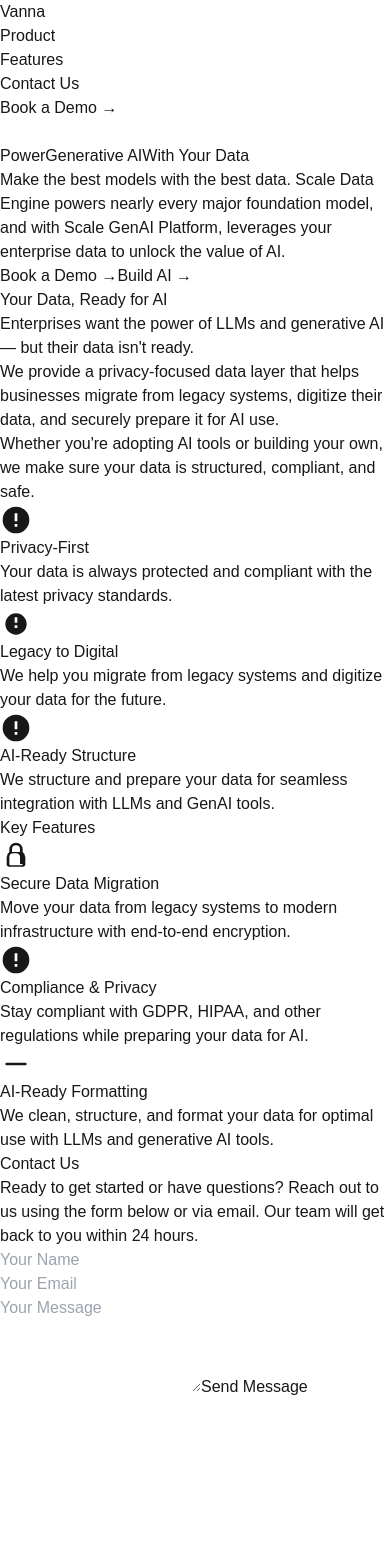
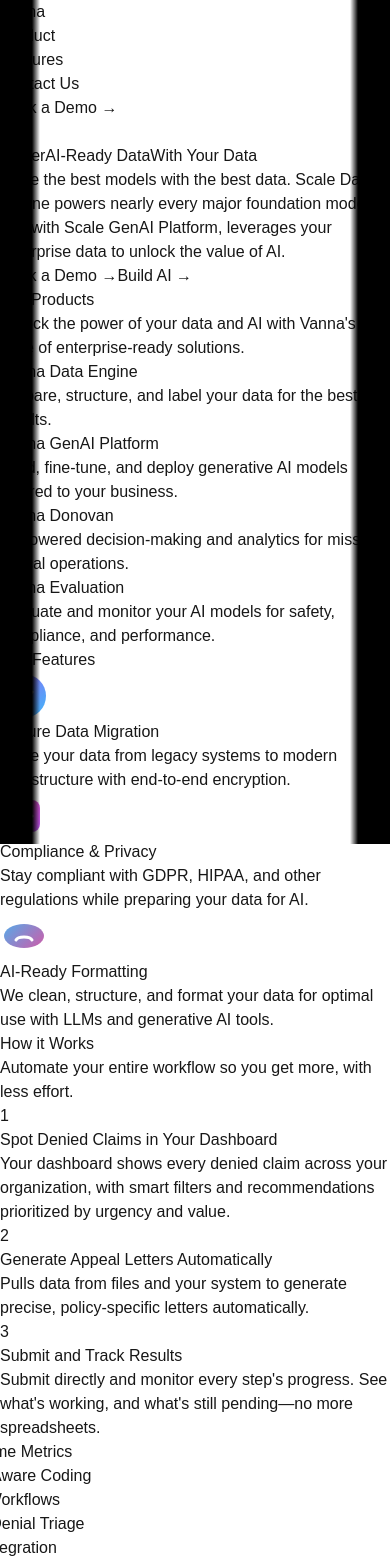
Before and after one commit to ahforoughi/landing-page-AI, a Next.js app: page / in a window 390 px wide. Shown: the top 1563 px of the page. Before the commit the page ends 1399 px from the top, so only its background shows below. Built offline with nearby package versions, Linux system fonts and the light colour scheme.

Commit message:
Add some designs

```diff
--- a/src/app/globals.css
+++ b/src/app/globals.css
@@ -33,3 +33,39 @@
   background-size: 200% 200%;
   animation: gradient-move 3s ease-in-out infinite;
 }
+
+@keyframes marquee {
+  0% { transform: translateX(0); }
+  100% { transform: translateX(-50%); }
+}
+
+.animate-marquee {
+  animation: marquee 20s linear infinite;
+}
+
+@keyframes marquee-reverse {
+  0% { transform: translateX(-50%); }
+  100% { transform: translateX(0); }
+}
+
+.animate-marquee-reverse {
+  animation: marquee-reverse 20s linear infinite;
+}
+
+.marquee-fade {
+  pointer-events: none;
+  position: absolute;
+  top: 0; bottom: 0;
+  width: 40px;
+  z-index: 2;
+}
+
+.marquee-fade-left {
+  left: 0;
+  background: linear-gradient(to right, #000 80%, transparent 100%);
+}
+
+.marquee-fade-right {
+  right: 0;
+  background: linear-gradient(to left, #000 80%, transparent 100%);
+}
--- a/src/app/page.tsx
+++ b/src/app/page.tsx
@@ -9,12 +9,12 @@
   useEffect(() => setMounted(true), []);
 
   // Animated title switching
-  const phrases = ["Enterprise AI", "Generative AI"];
+  const phrases = ["Enterprise AI", "Generative AI", "AI-Ready Data"];
   const [phraseIndex, setPhraseIndex] = useState(0);
   useEffect(() => {
     const interval = setInterval(() => {
       setPhraseIndex((prev) => (prev + 1) % phrases.length);
-    }, 4000);
+    }, 2000);
     return () => clearInterval(interval);
   }, []);
 
@@ -228,63 +228,83 @@
       </section>
 
       {/* Product Section */}
-      <section id="product" className="py-16 sm:py-24 px-4 md:px-0 flex flex-col items-center bg-black">
-        <div className="w-full max-w-4xl mx-auto px-4">
-          <h2 className="text-2xl sm:text-3xl md:text-4xl font-bold mb-6 text-center">Your Data, Ready for AI</h2>
-          <p className="max-w-2xl text-base sm:text-lg text-gray-300 mb-10 text-center mx-auto">
-            Enterprises want the power of LLMs and generative AI — but their data isn&apos;t ready.<br className="hidden sm:block" />
-            We provide a privacy-focused data layer that helps businesses migrate from legacy systems, digitize their data, and securely prepare it for AI use.<br className="hidden sm:block" />
-            Whether you&apos;re adopting AI tools or building your own, we make sure your data is structured, compliant, and safe.
+      <section id="product" className="py-4 sm:py-6 px-4 md:px-0 flex flex-col items-center bg-black">
+        <div className="w-full max-w-7xl mx-auto px-4 text-center">
+          <h2 className="text-3xl md:text-4xl font-bold mb-3">Our Products</h2>
+          <p className="max-w-2xl text-base sm:text-lg text-gray-300 mb-8 mx-auto">
+            Unlock the power of your data and AI with Vanna's suite of enterprise-ready solutions.
           </p>
         </div>
-        <div className="grid grid-cols-1 sm:grid-cols-2 md:grid-cols-3 gap-6 sm:gap-8 w-full max-w-5xl mt-8 px-4">
-          <div className="bg-gray-900 rounded-2xl p-8 flex flex-col items-center shadow-lg border border-gray-800">
-            <div className="bg-gradient-to-tr from-purple-400 to-blue-400 p-3 rounded-full mb-4">
-              <svg width="32" height="32" fill="none" viewBox="0 0 24 24"><path fill="currentColor" d="M12 2a10 10 0 100 20 10 10 0 000-20zm1 15h-2v-2h2v2zm0-4h-2V7h2v6z"/></svg>
-            </div>
-            <h3 className="font-semibold text-xl mb-2">Privacy-First</h3>
-            <p className="text-gray-400 text-center">Your data is always protected and compliant with the latest privacy standards.</p>
+        <div className="grid grid-cols-1 sm:grid-cols-2 md:grid-cols-4 gap-6 w-full max-w-7xl mt-4 px-4">
+          <div className="bg-gray-900 rounded-2xl p-6 flex flex-col items-start shadow-lg border border-gray-800 hover:border-purple-500 transition">
+            <div className="text-xl font-semibold mb-2 text-white">Vanna Data Engine</div>
+            <div className="text-gray-400 text-sm">Prepare, structure, and label your data for the best AI results.</div>
           </div>
-          <div className="bg-gray-900 rounded-2xl p-8 flex flex-col items-center shadow-lg border border-gray-800">
-            <div className="bg-gradient-to-tr from-pink-400 to-purple-400 p-3 rounded-full mb-4">
-              <svg width="32" height="32" fill="none" viewBox="0 0 24 24"><path fill="currentColor" d="M12 4a8 8 0 100 16 8 8 0 000-16zm1 11h-2v-2h2v2zm0-4h-2V7h2v4z"/></svg>
-            </div>
-            <h3 className="font-semibold text-xl mb-2">Legacy to Digital</h3>
-            <p className="text-gray-400 text-center">We help you migrate from legacy systems and digitize your data for the future.</p>
+          <div className="bg-gray-900 rounded-2xl p-6 flex flex-col items-start shadow-lg border border-gray-800 hover:border-pink-500 transition">
+            <div className="text-xl font-semibold mb-2 text-white">Vanna GenAI Platform</div>
+            <div className="text-gray-400 text-sm">Build, fine-tune, and deploy generative AI models tailored to your business.</div>
           </div>
-          <div className="bg-gray-900 rounded-2xl p-8 flex flex-col items-center shadow-lg border border-gray-800">
-            <div className="bg-gradient-to-tr from-blue-400 to-pink-400 p-3 rounded-full mb-4">
-              <svg width="32" height="32" fill="none" viewBox="0 0 24 24"><path fill="currentColor" d="M12 2a10 10 0 100 20 10 10 0 000-20zm1 15h-2v-2h2v2zm0-4h-2V7h2v6z"/></svg>
-            </div>
-            <h3 className="font-semibold text-xl mb-2">AI-Ready Structure</h3>
-            <p className="text-gray-400 text-center">We structure and prepare your data for seamless integration with LLMs and GenAI tools.</p>
+          <div className="bg-gray-900 rounded-2xl p-6 flex flex-col items-start shadow-lg border border-gray-800 hover:border-blue-400 transition">
+            <div className="text-xl font-semibold mb-2 text-white">Vanna Donovan</div>
+            <div className="text-gray-400 text-sm">AI-powered decision-making and analytics for mission-critical operations.</div>
+          </div>
+          <div className="bg-gray-900 rounded-2xl p-6 flex flex-col items-start shadow-lg border border-gray-800 hover:border-cyan-400 transition">
+            <div className="text-xl font-semibold mb-2 text-white">Vanna Evaluation</div>
+            <div className="text-gray-400 text-sm">Evaluate and monitor your AI models for safety, compliance, and performance.</div>
           </div>
         </div>
       </section>
 
       {/* Features Section */}
-      <section id="features" className="py-16 sm:py-24 px-4 md:px-0 flex flex-col items-center bg-black">
-        <div className="w-full max-w-4xl mx-auto px-4">
+      <section id="features" className="py-12 sm:py-16   px-4 md:px-0 flex flex-col items-center bg-black">
+        <div className="w-full max-w-7xl mx-auto px-4">
           <h2 className="text-2xl sm:text-3xl md:text-4xl font-bold mb-6 text-center">Key Features</h2>
         </div>
-        <div className="grid grid-cols-1 sm:grid-cols-2 md:grid-cols-3 gap-6 sm:gap-8 w-full max-w-5xl mt-8 px-4">
+        <div className="grid grid-cols-1 sm:grid-cols-2 md:grid-cols-3 gap-6 sm:gap-8 w-full max-w-7xl mt-8 px-4">
           <div className="bg-gray-900 rounded-2xl p-8 flex flex-col items-center shadow-lg border border-gray-800">
-            <div className="bg-gradient-to-tr from-purple-400 to-blue-400 p-3 rounded-full mb-4">
-              <svg width="32" height="32" fill="none" viewBox="0 0 24 24"><path fill="currentColor" d="M17 9V7a5 5 0 00-10 0v2a5 5 0 00-2 4v5a2 2 0 002 2h10a2 2 0 002-2v-5a5 5 0 00-2-4zm-8-2a3 3 0 016 0v2H9V7zm8 11a1 1 0 01-1 1H8a1 1 0 01-1-1v-5a3 3 0 013-3h2a3 3 0 013 3v5z"/></svg>
+            <div className="mb-4">
+              <svg width="48" height="48" viewBox="0 0 48 48" fill="none">
+                <circle cx="24" cy="24" r="22" fill="url(#feat1)" />
+                <defs>
+                  <linearGradient id="feat1" x1="0" y1="0" x2="48" y2="48" gradientUnits="userSpaceOnUse">
+                    <stop stop-color="#a855f7" />
+                    <stop offset="1" stop-color="#38bdf8" />
+                  </linearGradient>
+                </defs>
+                <path d="M16 24l6 6 10-10" stroke="#fff" strokeWidth="3" strokeLinecap="round" strokeLinejoin="round"/>
+              </svg>
             </div>
             <h3 className="font-semibold text-xl mb-2">Secure Data Migration</h3>
             <p className="text-gray-400 text-center">Move your data from legacy systems to modern infrastructure with end-to-end encryption.</p>
           </div>
           <div className="bg-gray-900 rounded-2xl p-8 flex flex-col items-center shadow-lg border border-gray-800">
-            <div className="bg-gradient-to-tr from-pink-400 to-purple-400 p-3 rounded-full mb-4">
-              <svg width="32" height="32" fill="none" viewBox="0 0 24 24"><path fill="currentColor" d="M12 2a10 10 0 100 20 10 10 0 000-20zm1 15h-2v-2h2v2zm0-4h-2V7h2v6z"/></svg>
+            <div className="mb-4">
+              <svg width="48" height="48" viewBox="0 0 48 48" fill="none">
+                <rect x="8" y="8" width="32" height="32" rx="8" fill="url(#feat2)" />
+                <defs>
+                  <linearGradient id="feat2" x1="0" y1="0" x2="48" y2="48" gradientUnits="userSpaceOnUse">
+                    <stop stop-color="#ec4899" />
+                    <stop offset="1" stop-color="#a855f7" />
+                  </linearGradient>
+                </defs>
+                <path d="M16 24h16M24 16v16" stroke="#fff" strokeWidth="3" strokeLinecap="round"/>
+              </svg>
             </div>
             <h3 className="font-semibold text-xl mb-2">Compliance & Privacy</h3>
             <p className="text-gray-400 text-center">Stay compliant with GDPR, HIPAA, and other regulations while preparing your data for AI.</p>
           </div>
           <div className="bg-gray-900 rounded-2xl p-8 flex flex-col items-center shadow-lg border border-gray-800">
-            <div className="bg-gradient-to-tr from-blue-400 to-pink-400 p-3 rounded-full mb-4">
-              <svg width="32" height="32" fill="none" viewBox="0 0 24 24"><path fill="currentColor" d="M19 11H5a1 1 0 000 2h14a1 1 0 000-2z"/></svg>
+            <div className="mb-4">
+              <svg width="48" height="48" viewBox="0 0 48 48" fill="none">
+                <ellipse cx="24" cy="24" rx="20" ry="12" fill="url(#feat3)" />
+                <defs>
+                  <linearGradient id="feat3" x1="0" y1="0" x2="48" y2="48" gradientUnits="userSpaceOnUse">
+                    <stop stop-color="#38bdf8" />
+                    <stop offset="1" stop-color="#ec4899" />
+                  </linearGradient>
+                </defs>
+                <path d="M16 28c2-4 14-4 16 0" stroke="#fff" strokeWidth="3" strokeLinecap="round"/>
+              </svg>
             </div>
             <h3 className="font-semibold text-xl mb-2">AI-Ready Formatting</h3>
             <p className="text-gray-400 text-center">We clean, structure, and format your data for optimal use with LLMs and generative AI tools.</p>
@@ -292,19 +312,79 @@
         </div>
       </section>
 
-      {/* Contact Us Section */}
-      <section id="contact" className="py-16 sm:py-24 px-4 md:px-0 flex flex-col items-center bg-black">
-        <div className="w-full max-w-4xl mx-auto px-4">
-          <h2 className="text-2xl sm:text-3xl md:text-4xl font-bold mb-6 text-center">Contact Us</h2>
-          <p className="max-w-2xl text-base sm:text-lg text-gray-300 mb-8 text-center mx-auto">Ready to get started or have questions? Reach out to us using the form below or via email. Our team will get back to you within 24 hours.</p>
+      {/* How it Works Section */}
+      <section className="w-full max-w-7xl mx-auto px-4 py-12">
+        <div className="mb-8">
+          <h2 className="text-3xl md:text-4xl font-bold text-white mb-2">How it Works</h2>
+          <p className="text-lg text-gray-300">Automate your entire workflow so you get more, with less effort.</p>
         </div>
-        <form className="w-full max-w-md flex flex-col gap-4 bg-gray-900 p-6 sm:p-8 rounded-2xl border border-gray-800 shadow-lg mx-4">
-          <input type="text" placeholder="Your Name" className="w-full px-4 py-2 rounded bg-gray-800 border border-gray-700 text-white focus:outline-none" />
-          <input type="email" placeholder="Your Email" className="w-full px-4 py-2 rounded bg-gray-800 border border-gray-700 text-white focus:outline-none" />
-          <textarea placeholder="Your Message" rows={4} className="w-full px-4 py-2 rounded bg-gray-800 border border-gray-700 text-white focus:outline-none" />
-          <button type="submit" className="w-full bg-gradient-to-r from-purple-400 via-pink-400 to-blue-400 text-white rounded-full px-6 py-3 font-semibold text-base hover:opacity-90 transition">Send Message</button>
-        </form>
+        <div className="bg-[#18141c] rounded-2xl shadow-xl flex flex-col md:flex-row divide-y md:divide-y-0 md:divide-x divide-gray-800 overflow-hidden">
+          {/* Step 1 */}
+          <div className="flex-1 p-8 flex flex-col items-start">
+            <div className="w-10 h-10 flex items-center justify-center rounded-full bg-gradient-to-tr from-purple-500 via-pink-400 to-blue-400 text-white font-bold text-lg mb-4">1</div>
+            <h3 className="text-xl font-semibold text-white mb-2">Spot Denied Claims in Your Dashboard</h3>
+            <p className="text-gray-400">Your dashboard shows every denied claim across your organization, with smart filters and recommendations prioritized by urgency and value.</p>
+          </div>
+          {/* Step 2 */}
+          <div className="flex-1 p-8 flex flex-col items-start">
+            <div className="w-10 h-10 flex items-center justify-center rounded-full bg-gradient-to-tr from-pink-400 via-purple-500 to-blue-400 text-white font-bold text-lg mb-4">2</div>
+            <h3 className="text-xl font-semibold text-white mb-2">Generate Appeal Letters Automatically</h3>
+            <p className="text-gray-400">Pulls data from files and your system to generate precise, policy-specific letters automatically.</p>
+          </div>
+          {/* Step 3 */}
+          <div className="flex-1 p-8 flex flex-col items-start">
+            <div className="w-10 h-10 flex items-center justify-center rounded-full bg-gradient-to-tr from-blue-400 via-purple-500 to-pink-400 text-white font-bold text-lg mb-4">3</div>
+            <h3 className="text-xl font-semibold text-white mb-2">Submit and Track Results</h3>
+            <p className="text-gray-400">Submit directly and monitor every step's progress. See what's working, and what's still pending—no more spreadsheets.</p>
+          </div>
+        </div>
       </section>
+
+      {/* Feature Marquee Section */}
+      <div className="relative w-full overflow-x-hidden py-8 bg-black">
+        {/* Gradient overlays */}
+        <div className="marquee-fade marquee-fade-left" />
+        <div className="marquee-fade marquee-fade-right" />
+        {/* Row 1: left to right, seamless loop */}
+        <div className="animate-marquee flex gap-4 w-max mb-4">
+          {[
+            "Real-Time Metrics", "Policy-Aware Coding", "Team Workflows", "Smart Denial Triage",
+            "EHR Integration", "Revenue Insights", "Insurance Sync", "AI-Generated Appeals"
+          ].concat([
+            "Real-Time Metrics", "Policy-Aware Coding", "Team Workflows", "Smart Denial Triage",
+            "EHR Integration", "Revenue Insights", "Insurance Sync", "AI-Generated Appeals"
+          ]).map((feature, idx) => (
+            <div
+              key={idx}
+              className="px-6 py-3 rounded-full bg-gray-800 text-white font-semibold shadow text-base whitespace-nowrap"
+            >
+              {feature}
+            </div>
+          ))}
+        </div>
+        {/* Row 2: right to left, seamless loop */}
+        <div className="animate-marquee-reverse flex gap-4 w-max">
+          {[
+            "Smart Denial Triage", "Team Workflows", "Policy-Aware Coding", "Real-Time Metrics",
+            "AI-Generated Appeals", "Insurance Sync", "Revenue Insights", "EHR Integration"
+          ].concat([
+            "Smart Denial Triage", "Team Workflows", "Policy-Aware Coding", "Real-Time Metrics",
+            "AI-Generated Appeals", "Insurance Sync", "Revenue Insights", "EHR Integration"
+          ]).map((feature, idx) => (
+            <div
+              key={idx}
+              className="px-6 py-3 rounded-full bg-gray-800 text-white font-semibold shadow text-base whitespace-nowrap"
+            >
+              {feature}
+            </div>
+          ))}
+        </div>
+      </div>
+
+      <footer className="w-full bg-black text-gray-400 py-6 flex flex-col items-center border-t border-gray-800 mt-8">
+        <div className="text-lg font-bold text-white mb-1">Vanna</div>
+        <div className="text-sm">&copy; {new Date().getFullYear()} Vanna. All rights reserved.</div>
+      </footer>
     </div>
   );
 }
```
